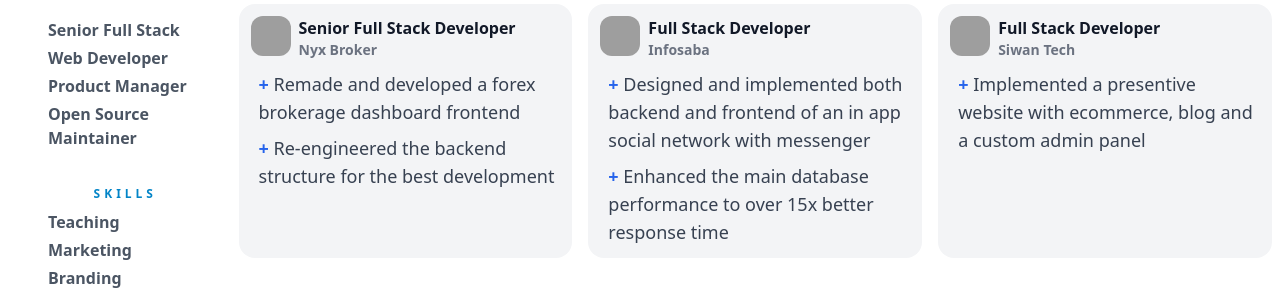
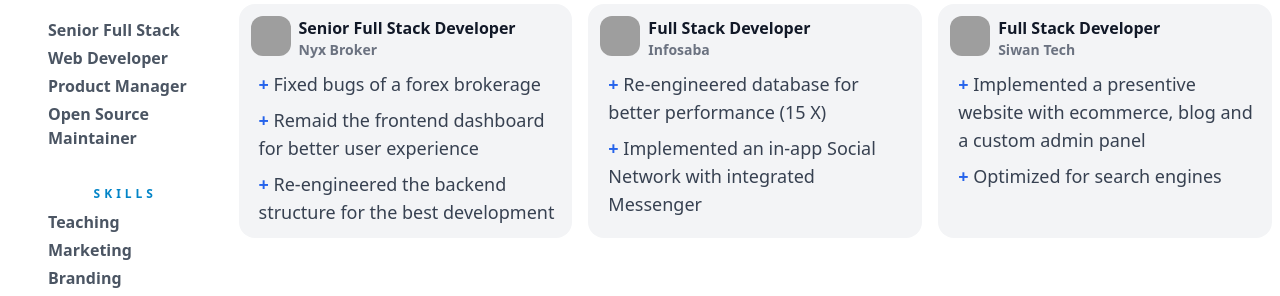
Before and after one commit to thearian/thearian, a Next.js app: page / in a window 1280 px wide. Shown: the part 300-596 px from the top of the page. Built offline with nearby package versions, Linux system fonts and the light colour scheme; grey boxes are pictures that could not be loaded.

Commit message:
fix: rewrite some details on the resume.ts

```diff
--- a/constants/resume.ts
+++ b/constants/resume.ts
@@ -16,7 +16,8 @@
     ],
     techs: ['typescript', 'react', 'nextdotjs', 'tailwindcss', 'nodedotjs', 'postgresql', 'mysql'],
     challenges: [
-      'Remade and developed a forex brokerage dashboard frontend',
+      'Fixed bugs of a forex brokerage',
+      'Remaid the frontend dashboard for better user experience',
       'Re-engineered the backend structure for the best development'
     ],
     url: "https://nyxmarket.com",
@@ -39,8 +40,8 @@
     ],
     techs: ['typescript', 'react', 'nodedotjs', 'graphql', 'apollographql', 'mongodb'],
     challenges: [
-      'Designed and implemented both backend and frontend of an in app social network with messenger',
-      'Enhanced the main database performance to over 15x better response time'
+      'Re-engineered database for better performance (15 X)',
+      'Implemented an in-app Social Network with integrated Messenger',
     ],
     url: "https://infosaba.com",
     tags: [
@@ -62,7 +63,8 @@
     ],
     techs: ['vuedotjs', 'gridsome', 'tailwindcss', 'nodedotjs', 'graphql', 'apollographql', 'mongodb'],
     challenges: [
-      'Implemented a presentive website with ecommerce, blog and a custom admin panel'
+      'Implemented a presentive website with ecommerce, blog and a custom admin panel',
+      'Optimized for search engines'
     ],
     url: "https://infosaba.com",
     tags: [
```
